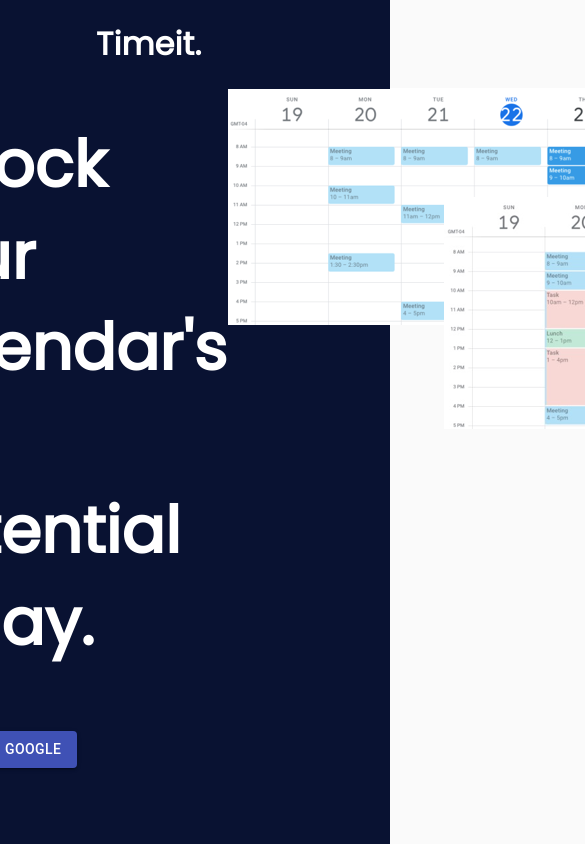
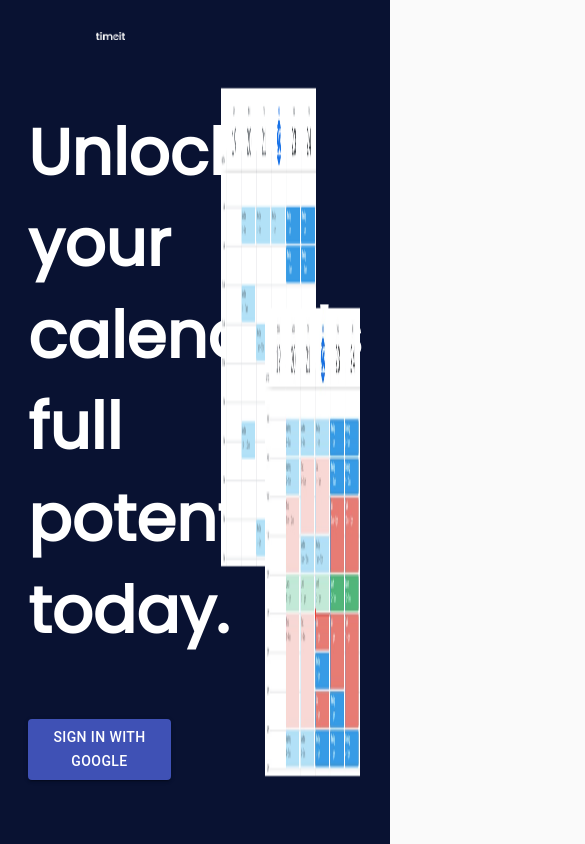
Before and after one commit to zheneric/banana_boats_hackiethon21, a React (Create React App) app in the folder bananafrontend/: page / in a window 390 px wide. Shown: the top 844 px of the page, 585 px wide, since content can reach past the window. Built offline with nearby package versions, Linux system fonts and the light colour scheme; no server answers.

Commit message:
Made images more responsive to different screen sizes

```diff
--- a/bananafrontend/src/landing-page/main.jsx
+++ b/bananafrontend/src/landing-page/main.jsx
@@ -4,6 +4,7 @@
 import Button from "@material-ui/core/Button";
 import Grid from "@material-ui/core/Grid";
 import example_cal from "./img/example_cal2.png";
+import timeit_brand from "./img/timeit_logo.png";
 
 import firebase from "firebase/app";
 import "firebase/auth";
@@ -56,18 +57,14 @@
     height: "100vh",
     display: "flex",
     paddingLeft: "6rem",
+    paddingRight: "6rem",
   },
   appbar: {
     background: "none",
     backgroundColor: "#091232",
     paddingLeft: "6rem",
-  },
-  appbarTitle: {
-    color: "#FFF",
-    fontSize: "2rem",
-    flexGrow: "1",
-    width: "80%",
-    textAlign: "left",
+    paddingTop: "2rem",
+    paddingBottom: "2rem",
   },
   mainText: {
     color: "#FFF",
@@ -84,6 +81,7 @@
     },
     marginTop: "2rem",
     paddingLeft: "6rem",
+    paddingRight: "6rem",
     backgroundColor: "#FFF",
   },
   demoVideo: {
@@ -94,8 +92,16 @@
     alignItems: "center",
     justifyContent: "center",
     margin: "0 auto",
-    position: "relative",
-    right: "15%",
+    // position: "relative",
+    // right: "15%",
+    width: "100%",
+    height: "100%",
+  },
+  brand_logo: {
+    display: "flex",
+    alignItems: "center",
+    width: "10%",
+    height: "10%",
   },
 }));
 
@@ -110,7 +116,8 @@
     <div className={classes.root}>
       <div className={classes.homePageRoot}>
         <AppBar className={classes.appbar} elevation={0}>
-          <h1 className={classes.appbarTitle}>Timeit.</h1>
+          {/* <h1 className={classes.appbarTitle}>Timeit.</h1> */}
+          <img className={classes.brand_logo} src={timeit_brand} alt="Logo" />
         </AppBar>
 
         <Collapse
@@ -128,7 +135,11 @@
                 <SignInButton />
               </Grid>
               <Grid item xs={6}>
-                <img className={classes.image} src={example_cal} alt="Logo" />
+                <img
+                  className={classes.image}
+                  src={example_cal}
+                  alt="Example"
+                />
               </Grid>
             </Grid>
           </div>
```
